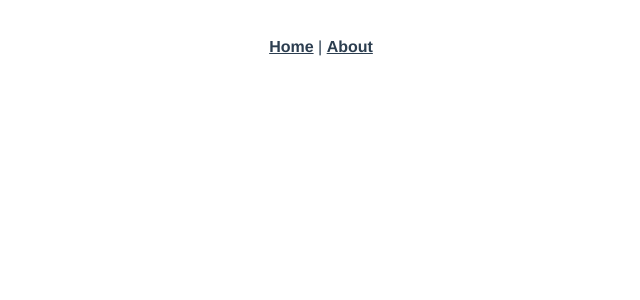
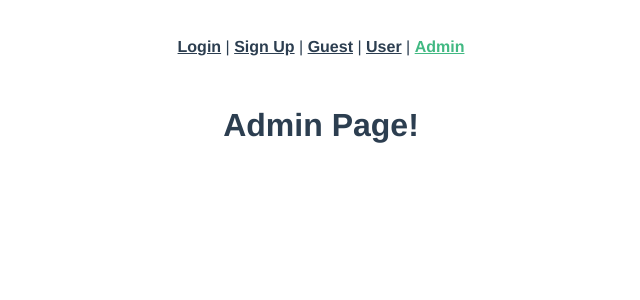
Before and after one commit to rodercode/frontend-auth-vue, a Vue app in the folder frontend/: page /admin in a window 1280 px wide. Before the commit this address had no page. Shown: the top 300 px of the page, without its empty margins (319-959 px from the left). Built offline with nearby package versions, Linux system fonts and the light colour scheme.

Commit message:
implement views and change start server keybinding

```diff
--- a/frontend/package.json
+++ b/frontend/package.json
@@ -3,7 +3,7 @@
   "version": "0.1.0",
   "private": true,
   "scripts": {
-    "serve": "vue-cli-service serve",
+    "start": "vue-cli-service serve",
     "build": "vue-cli-service build",
     "lint": "vue-cli-service lint"
   },
--- a/frontend/src/App.vue
+++ b/frontend/src/App.vue
@@ -1,9 +1,12 @@
 <template>
   <nav>
-    <router-link to="/">Home</router-link> |
-    <router-link to="/about">About</router-link>
+    <router-link :to="{ name: 'login' }">Login</router-link> |
+    <router-link :to="{ name: 'register' }">Sign Up</router-link> |
+    <router-link :to="{ name: 'guest' }">Guest</router-link> |
+    <router-link :to="{ name: 'user' }">User</router-link> |
+    <router-link :to="{ name: 'admin' }">Admin</router-link>
   </nav>
-  <router-view/>
+  <router-view />
 </template>
 
 <style lang="scss">
--- a/frontend/src/components/HelloWorld.vue
+++ /dev/null
@@ -1,62 +0,0 @@
-<template>
-  <div class="hello">
-    <h1>{{ msg }}</h1>
-    <p>
-      For a guide and recipes on how to configure / customize this project,<br>
-      check out the
-      <a href="https://cli.vuejs.org" target="_blank" rel="noopener">vue-cli documentation</a>.
-    </p>
-    <h3>Installed CLI Plugins</h3>
-    <ul>
-      <li><a href="https://github.com/vuejs/vue-cli/tree/dev/packages/%40vue/cli-plugin-babel" target="_blank" rel="noopener">babel</a></li>
-      <li><a href="https://github.com/vuejs/vue-cli/tree/dev/packages/%40vue/cli-plugin-router" target="_blank" rel="noopener">router</a></li>
-      <li><a href="https://github.com/vuejs/vue-cli/tree/dev/packages/%40vue/cli-plugin-eslint" target="_blank" rel="noopener">eslint</a></li>
-      <li><a href="https://github.com/vuejs/vue-cli/tree/dev/packages/%40vue/cli-plugin-typescript" target="_blank" rel="noopener">typescript</a></li>
-    </ul>
-    <h3>Essential Links</h3>
-    <ul>
-      <li><a href="https://vuejs.org" target="_blank" rel="noopener">Core Docs</a></li>
-      <li><a href="https://forum.vuejs.org" target="_blank" rel="noopener">Forum</a></li>
-      <li><a href="https://chat.vuejs.org" target="_blank" rel="noopener">Community Chat</a></li>
-      <li><a href="https://twitter.com/vuejs" target="_blank" rel="noopener">Twitter</a></li>
-      <li><a href="https://news.vuejs.org" target="_blank" rel="noopener">News</a></li>
-    </ul>
-    <h3>Ecosystem</h3>
-    <ul>
-      <li><a href="https://router.vuejs.org" target="_blank" rel="noopener">vue-router</a></li>
-      <li><a href="https://vuex.vuejs.org" target="_blank" rel="noopener">vuex</a></li>
-      <li><a href="https://github.com/vuejs/vue-devtools#vue-devtools" target="_blank" rel="noopener">vue-devtools</a></li>
-      <li><a href="https://vue-loader.vuejs.org" target="_blank" rel="noopener">vue-loader</a></li>
-      <li><a href="https://github.com/vuejs/awesome-vue" target="_blank" rel="noopener">awesome-vue</a></li>
-    </ul>
-  </div>
-</template>
-
-<script lang="ts">
-import { defineComponent } from 'vue';
-
-export default defineComponent({
-  name: 'HelloWorld',
-  props: {
-    msg: String,
-  },
-});
-</script>
-
-<!-- Add "scoped" attribute to limit CSS to this component only -->
-<style scoped lang="scss">
-h3 {
-  margin: 40px 0 0;
-}
-ul {
-  list-style-type: none;
-  padding: 0;
-}
-li {
-  display: inline-block;
-  margin: 0 10px;
-}
-a {
-  color: #42b983;
-}
-</style>
--- a/frontend/src/router/index.ts
+++ b/frontend/src/router/index.ts
@@ -1,25 +1,41 @@
-import { createRouter, createWebHistory, RouteRecordRaw } from 'vue-router'
-import HomeView from '../views/HomeView.vue'
+import { createRouter, createWebHistory, RouteRecordRaw } from "vue-router";
+import RegisterView from "@/views/RegisterView.vue";
+import LoginView from "@/views/LoginView.vue";
+import GuestView from "@/views/GuestView.vue";
+import UserView from "@/views/UserView.vue";
+import AdminView from "@/views/AdminView.vue";
 
 const routes: Array<RouteRecordRaw> = [
   {
-    path: '/',
-    name: 'home',
-    component: HomeView
+    path: "/login",
+    name: "login",
+    component: LoginView,
   },
   {
-    path: '/about',
-    name: 'about',
-    // route level code-splitting
-    // this generates a separate chunk (about.[hash].js) for this route
-    // which is lazy-loaded when the route is visited.
-    component: () => import(/* webpackChunkName: "about" */ '../views/AboutView.vue')
-  }
-]
+    path: "/register",
+    name: "register",
+    component: RegisterView,
+  },
+  {
+    path: "/guest",
+    name: "guest",
+    component: GuestView,
+  },
+  {
+    path: "/user",
+    name: "user",
+    component: UserView,
+  },
+  {
+    path: "/admin",
+    name: "admin",
+    component: AdminView,
+  },
+];
 
 const router = createRouter({
   history: createWebHistory(process.env.BASE_URL),
-  routes
-})
+  routes,
+});
 
-export default router
+export default router;
--- a/frontend/src/views/AboutView.vue
+++ /dev/null
@@ -1,5 +0,0 @@
-<template>
-  <div class="about">
-    <h1>This is an about page</h1>
-  </div>
-</template>
--- /dev/null
+++ b/frontend/src/views/AdminView.vue
@@ -0,0 +1,12 @@
+<template>
+    <div class="admin">
+        <h1>Admin Page!</h1>
+    </div>
+  </template>
+
+  <script lang="ts">
+  import { defineComponent } from 'vue';
+  export default defineComponent({
+    name: 'AdminView',
+  });
+  </script>
--- /dev/null
+++ b/frontend/src/views/GuestView.vue
@@ -0,0 +1,13 @@
+<template>
+  <div class="guest">
+    <h1>Guest Page</h1>
+  </div>
+</template>
+
+<script lang="ts">
+import { defineComponent } from "vue";
+
+export default defineComponent({
+  name: "HomeView",
+});
+</script>
--- a/frontend/src/views/HomeView.vue
+++ /dev/null
@@ -1,18 +0,0 @@
-<template>
-  <div class="home">
-    <img alt="Vue logo" src="../assets/logo.png">
-    <HelloWorld msg="Welcome to Your Vue.js + TypeScript App"/>
-  </div>
-</template>
-
-<script lang="ts">
-import { defineComponent } from 'vue';
-import HelloWorld from '@/components/HelloWorld.vue'; // @ is an alias to /src
-
-export default defineComponent({
-  name: 'HomeView',
-  components: {
-    HelloWorld,
-  },
-});
-</script>
--- /dev/null
+++ b/frontend/src/views/LoginView.vue
@@ -0,0 +1,13 @@
+<template>
+  <div class="login">
+    <h1>Login Page</h1>
+  </div>
+</template>
+
+<script lang="ts">
+import { defineComponent } from "vue";
+
+export default defineComponent({
+  name: "LoginView",
+});
+</script>
--- /dev/null
+++ b/frontend/src/views/RegisterView.vue
@@ -0,0 +1,14 @@
+<template>
+  <div class="register">
+    <h1>Register Page!</h1>
+  </div>
+</template>
+
+<script lang="ts">
+import { defineComponent } from "vue";
+import HelloWorld from "@/components/HelloWorld.vue"; // @ is an alias to /src
+
+export default defineComponent({
+  name: "RegisterView",
+});
+</script>
--- /dev/null
+++ b/frontend/src/views/UserView.vue
@@ -0,0 +1,13 @@
+<template>
+  <div class="user">
+    <h1>User Page!</h1>
+  </div>
+</template>
+
+<script lang="ts">
+import { defineComponent } from "vue";
+
+export default defineComponent({
+  name: "UserView",
+});
+</script>
```
Also changed, not shown: 1 other file (tests, documents, lock files or other folders).
